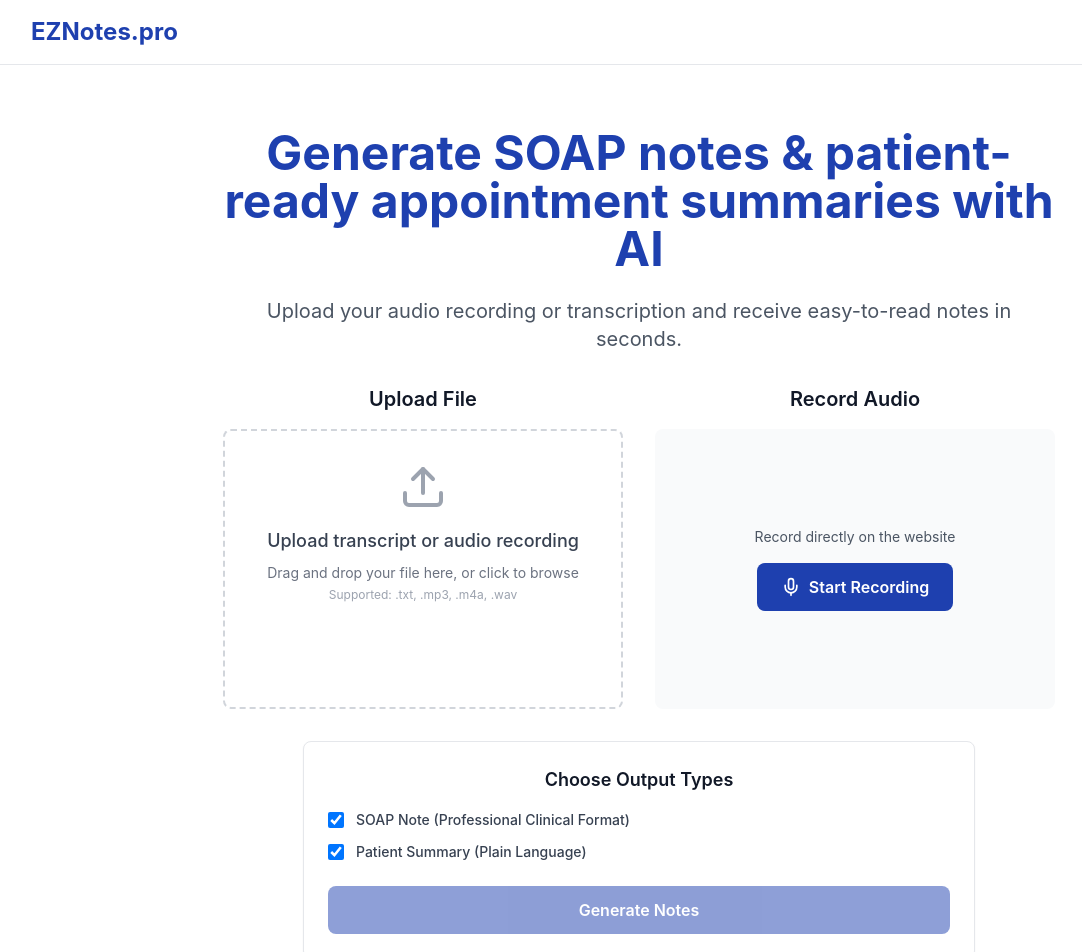
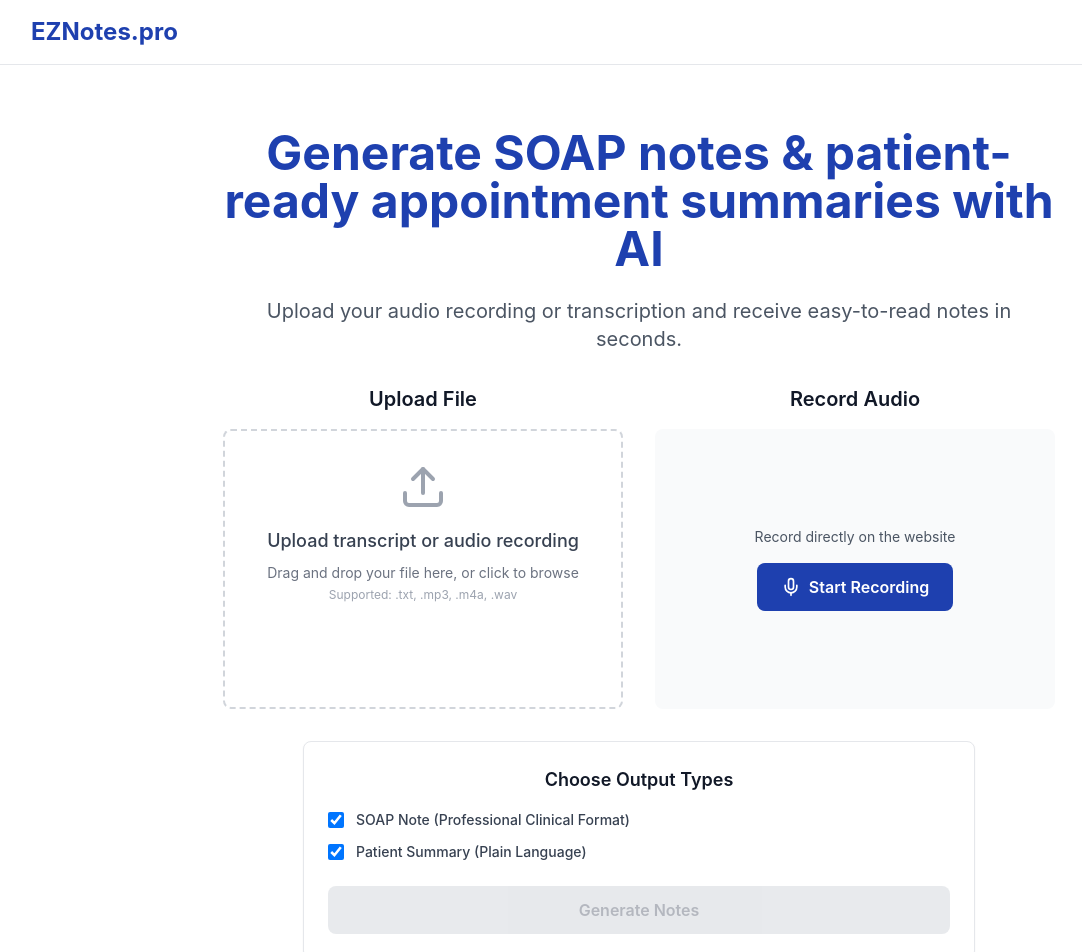
Before and after one commit to StanislavDev3241/ClearlyAI, a React (Vite) app: page / in a window 1280 px wide. Shown: the top 952 px of the page, without its empty margins (1-1083 px from the left). Built offline with nearby package versions, Linux system fonts and the light colour scheme.

Commit message:
Fix disabled button styling and recording filename format

```diff
--- a/src/App.tsx
+++ b/src/App.tsx
@@ -355,7 +355,7 @@
     const now = new Date();
     const date = now.toISOString().split("T")[0]; // YYYY-MM-DD
     const time = now.toTimeString().split(" ")[0].replace(/:/g, "-"); // HH-MM-SS
-    return `recording_${date}_${time}.webm`;
+    return `recording_${date}_${time}.wav`;
   };
 
   const downloadRecording = () => {
@@ -373,7 +373,7 @@
 
   const useRecording = () => {
     if (recordedBlob) {
-      const file = new File([recordedBlob], `recording_${Date.now()}.wav`, {
+      const file = new File([recordedBlob], generateRecordingFilename(), {
         type: "audio/wav",
       });
       setFile(file);
--- a/src/index.css
+++ b/src/index.css
@@ -15,6 +15,16 @@
 
   .btn-secondary {
     @apply bg-gray-100 hover:bg-gray-200 text-gray-800 font-semibold py-3 px-6 rounded-lg border border-gray-300 transition-colors duration-200;
+  }
+
+  .btn-primary:disabled,
+  .btn-secondary:disabled {
+    @apply opacity-50 cursor-not-allowed bg-gray-300 text-gray-500 border-gray-300;
+  }
+
+  .btn-primary:disabled:hover,
+  .btn-secondary:disabled:hover {
+    @apply bg-gray-300;
   }
 
   .upload-area {
```
